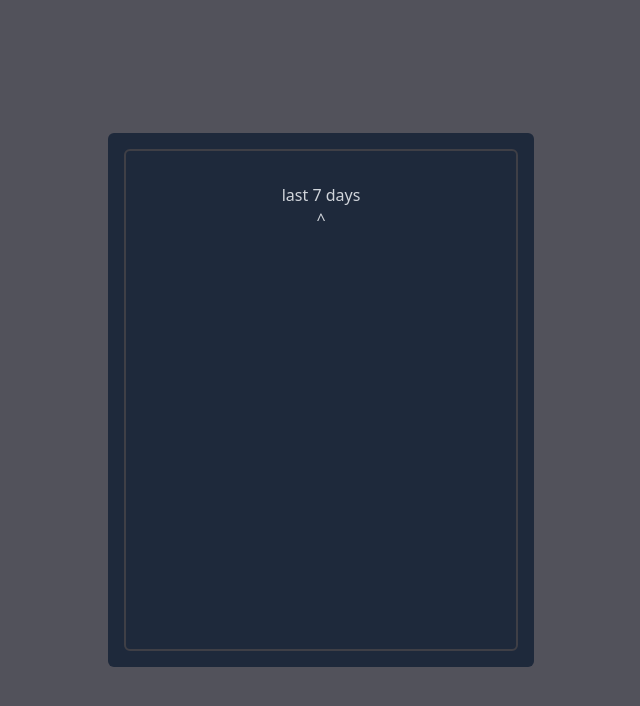
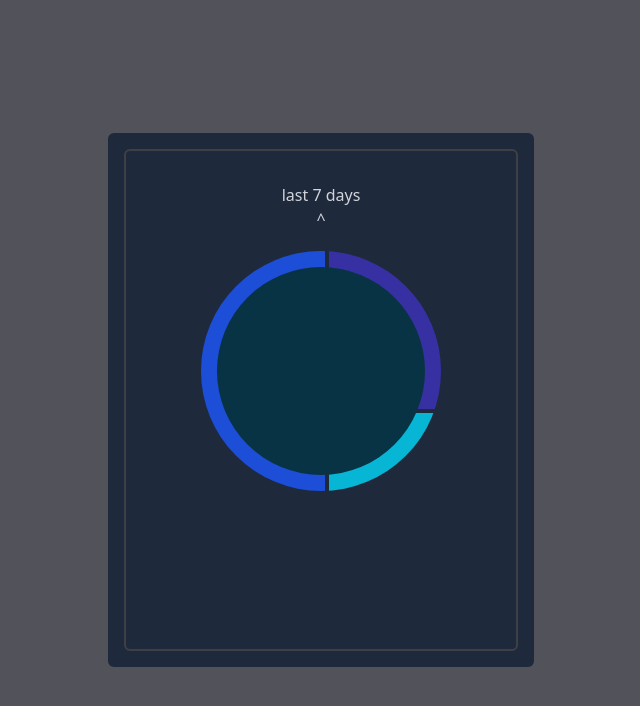
Before and after one commit to mnamesujit/icodethis-challenge-Device-Stats, a plain HTML site: page index.html in a window 1280 px wide. Shown: the whole page, without its empty margins (319-959 px from the left). Drawn offline with nearby package versions, Linux system fonts and the light colour scheme.

Commit message:
progress bar completed

```diff
--- a/index.html
+++ b/index.html
@@ -1,5 +1,6 @@
 <!DOCTYPE html>
 <html>
+
 <head>
     <meta charset="UTF-8">
     <meta name="viewport" content="width=device-width, initial-scale=1.0">
@@ -14,6 +15,14 @@
             <div class="text-gray-300 flex items-center flex-col mt-8">
                 <p>last 7 days</p>
                 <i>^</i>
+                <div class="relative h-60 w-60 mt-5 flex rounded-full  items-center justify-center gap-1 overflow-hidden">
+                    <div class="h-60 w-32 bg-blue-700"></div>
+                    <div class="">
+                        <div class="h-40 w-28 bg-indigo-800"></div>
+                        <div class="h-20 w-28 bg-cyan-500 mt-1"></div>
+                    </div>
+                    <div class="absolute top- h-52 w-52 bg-cyan-950 rounded-full"></div>
+                </div>
             </div>
         </section>
     </main>
```
Also changed, not shown: script.js (added).
